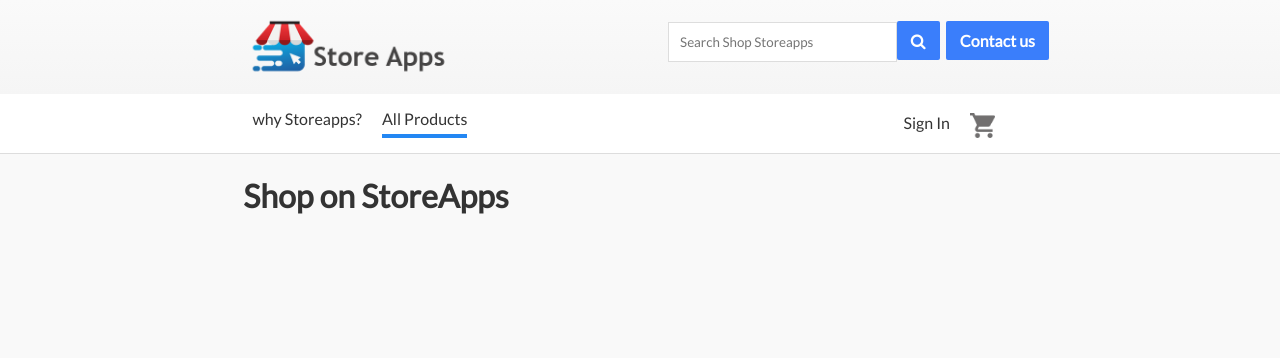
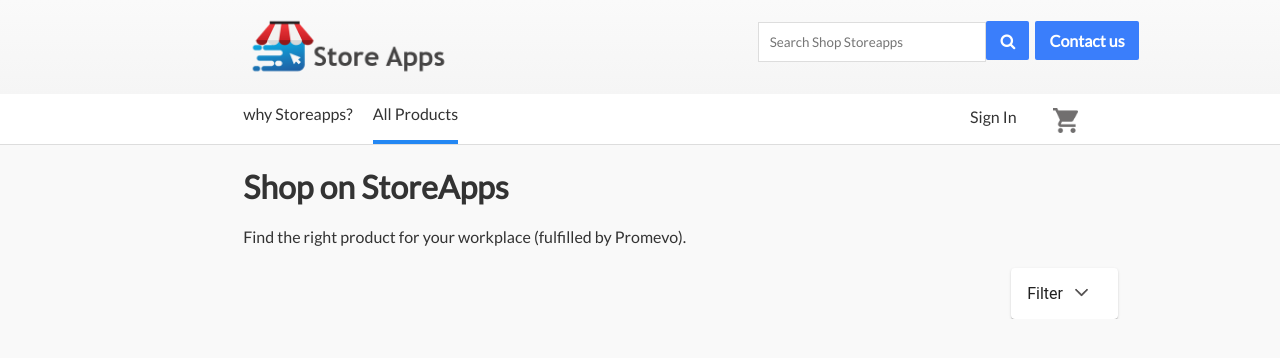
Before and after one commit to naveensinghp/angular_storeapps, an Angular app: page / in a window 1280 px wide. Shown: the top 358 px of the page. Built offline with nearby package versions, Linux system fonts and the light colour scheme.

Commit message:
Filter page

```diff
--- a/src/app/app.component.html
+++ b/src/app/app.component.html
@@ -1,6 +1,6 @@
 <header>
   <div class="container">
-    <div class="search-container" style="float:right; display: inline-block; margin-top: 6px; text-align: right; padding-right: 24%;">
+    <div class="search-container" style="float:right; display: inline-block; margin-top: 6px; text-align: right; padding-right: 17%;">
           <input id="navSearchInput" class="expanded" placeholder="Search Shop Storeapps" type="text">
           <button class="btn"><i class="fa fa-search"></i></button>&nbsp;
           <button class="btn" style="margin-right: -25%;">Contact us</button>
@@ -15,16 +15,17 @@
 </header>
 
 
- <nav class="nav" style="padding: 15px;">
+ <nav class="nav">
   <div class="container">
     <ul style="padding-left: 19%;">
        <li> why Storeapps? <span class="separator"></span> </li>
+       &nbsp;
        <li class="active">All Products</li>
     </ul>
-    <div style="float: right; padding-right: 20%; margin-top: -25px;">
+    <div style="float: right; padding-right: 13%; margin-top: -51px;">
       <ul>
-        <li> Sign In </li>
-        <a href=""> <li> <img src="assets/img/cart.png" width="25"> </li></a>
+        <li style="padding-top: 4px;"> Sign In </li>
+       <li> <a href=""> <img src="assets/img/cart.png" width="25"> </a> </li>
       </ul>
     </div>
   </div>
@@ -32,5 +33,15 @@
 
 <div class="heading">
   <h1> Shop on StoreApps </h1>
+  <h4 style="font-weight: lighter;">Find the right product for your workplace (fulfilled by Promevo).</h4>
+  <mat-card class="filtercard" (click)="expanded = true"> Filter  &nbsp; <img src="assets/img/adown.png"  height="13">
+    <div  *ngIf="expanded == true"><img src="assets/img/aup.png"  height="13"> </div>
+  </mat-card>
+
+
+
+
+  <!-- <div *ngIf="expanded == true">
+      <mat-card  class="filtercategory"> Category </mat-card>
+  </div> -->
 </div>
-<!-- <mat-card>Simple card</mat-card> -->
--- a/src/app/app.component.ts
+++ b/src/app/app.component.ts
@@ -7,4 +7,5 @@
 })
 export class AppComponent {
   title = 'storeapps';
+  public show_dialog : boolean = false;
 }
--- a/src/styles.css
+++ b/src/styles.css
@@ -1,6 +1,6 @@
 /* You can add global styles to this file, and also import other style files */
 
-@import '@angular/material/prebuilt-themes/purple-green.css';
+@import '@angular/material/prebuilt-themes/deeppurple-amber.css';
 
 
 body, html {
@@ -32,6 +32,7 @@
 		-moz-transition: all .25s ease-in-out;
 		-o-transition: all .25s ease-in-out;
 		display: block;
+		line-height: 40px;
 	}
 
 	.right {
@@ -142,7 +143,7 @@
 }
 
 
-ul {
+nav ul {
   list-style-type: none;
   margin: 0;
   padding: 0;
@@ -160,3 +161,12 @@
   padding: 14px 16px;
   text-decoration: none;
 }
+
+.filtercard{
+	max-width: 75px;
+	margin-left: 60%;
+}
+
+.filtercategory{
+	max-width: 65%;
+}
```
Also changed, not shown: src/assets/img/adown.png (added), src/assets/img/aup.png (added).
